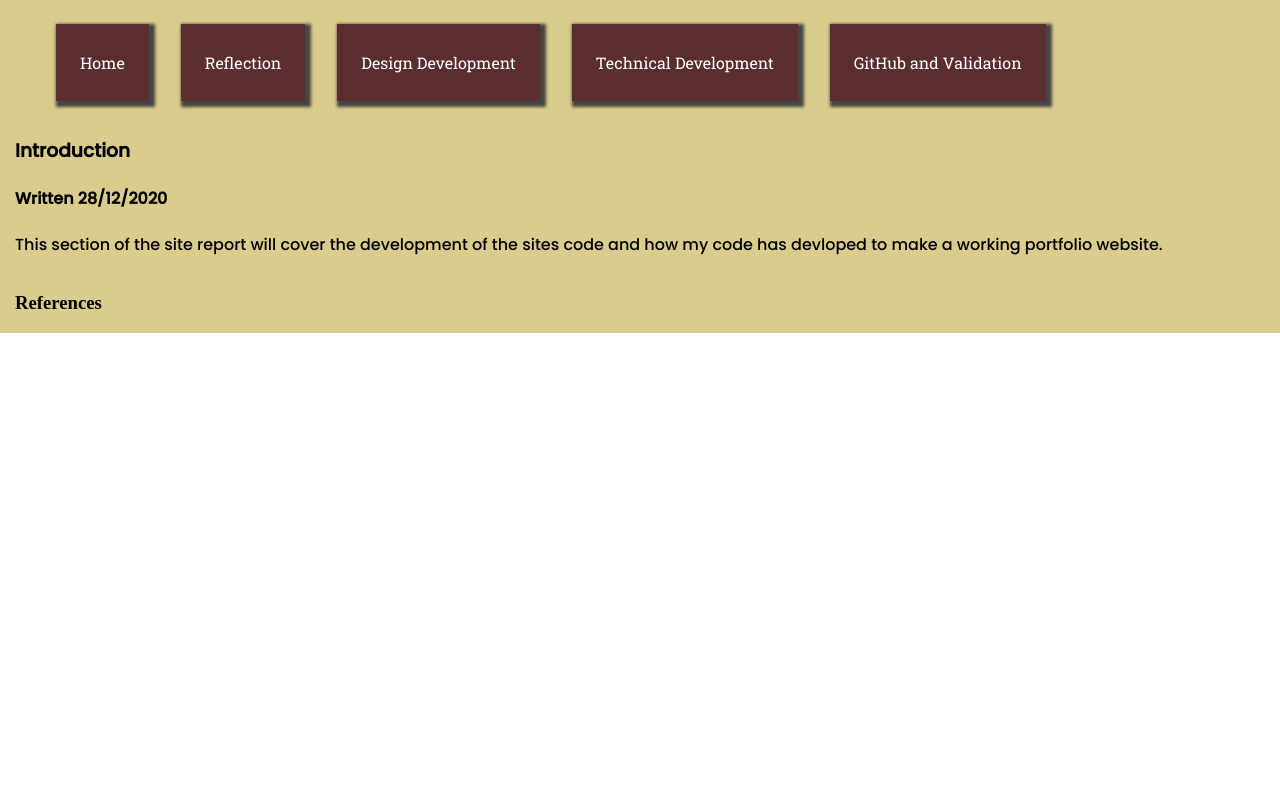
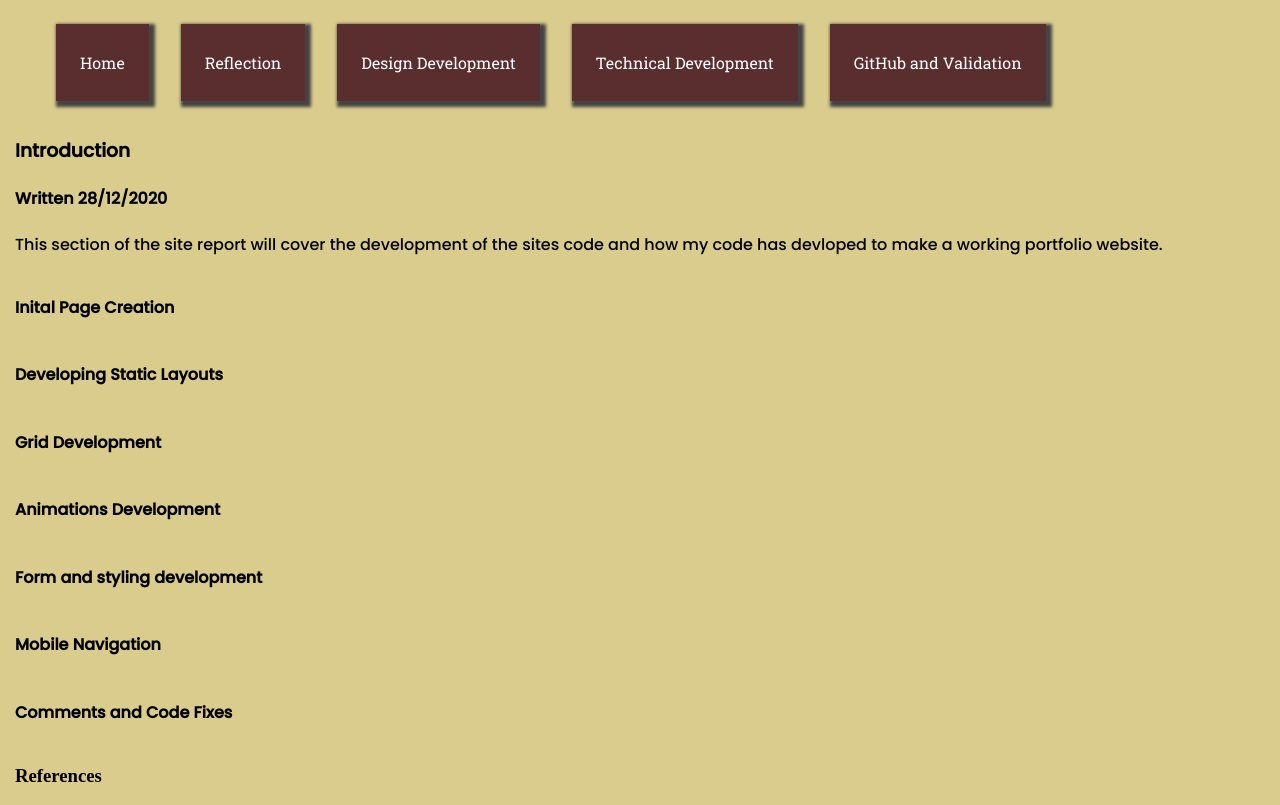
Before and after one commit to EmilyF99/Personal-Website-University-Assignment, a plain HTML site: page Technical Development.html in a window 1280 px wide. Drawn offline with Linux system fonts and the light colour scheme.

Commit message:
Ammended Grid for Site Report

```diff
--- a/Default.css
+++ b/Default.css
@@ -81,6 +81,18 @@ main {
   font-family: 'Poppins', sans-serif;
   text-align: center;
 }
+.main-7 {
+  grid-area:main-6;
+  background-color: #D9CC8C;
+  font-family: 'Poppins', sans-serif;
+  text-align: center;
+}
+.main-8 {
+  grid-area:main-6;
+  background-color: #D9CC8C;
+  font-family: 'Poppins', sans-serif;
+  text-align: center;
+}
 .references {
   grid-area:references;
   background-color: #D9CC8C;
--- a/Desktop Site Report.css
+++ b/Desktop Site Report.css
@@ -11,6 +11,8 @@ body {
                          "main-4"
                          "main-5"
                          "main-6"
+                         "main-7"
+                         "main-8"
                          "references";
     margin: -0.5em 0 0 0;
 }
@@ -82,6 +84,16 @@ main {
 
 .main-6 {
     grid-area: main-6;
+    text-align: left;
+    width: 100vw;
+}
+.main-7 {
+    grid-area: main-7;
+    text-align: left;
+    width: 100vw;
+}
+.main-8 {
+    grid-area: main-8;
     text-align: left;
     width: 100vw;
 }
--- a/Mobile Site Report.css
+++ b/Mobile Site Report.css
@@ -12,6 +12,7 @@ body {
                          "main-5"
                          "main-6"
                          "main-7"
+                         "main-8"
                          "references";
     margin: -0.5em 0 0 0;
 }
@@ -98,6 +99,11 @@ main {
 }
 .main-7 {
     grid-area: main-7;
+    text-align: left;
+    width: 100vw;
+}
+.main-8 {
+    grid-area: main-8;
     text-align: left;
     width: 100vw;
 }
--- a/Technical Development.html
+++ b/Technical Development.html
@@ -35,21 +35,31 @@
                 <p>This section of the site report will cover the development of the sites code and how my code has devloped to make a working portfolio website.</p>
             </main>
             <a class="main-2">
+                <h4>Inital Page Creation</h4>
 
             </a>
             <a class="main-3">
+                <h4>Developing Static Layouts</h4>
 
             </a>
             <a class="main-4">
-
+                <h4>Grid Development</h4>
             </a>
             <a class="main-5">
+                <h4>Animations Development</h4>
 
             </a>
             <a class="main-6">
-
+                <h4>Form and styling development</h4>
             </a>
 
+            <a class="main-7">
+                <h4>Mobile Navigation</h4>
+            </a>
+
+            <a class="main-8">
+                <h4>Comments and Code Fixes</h4>
+            </a>
             <a class="references">
                 <h3>References</h3>
             </a>
```
